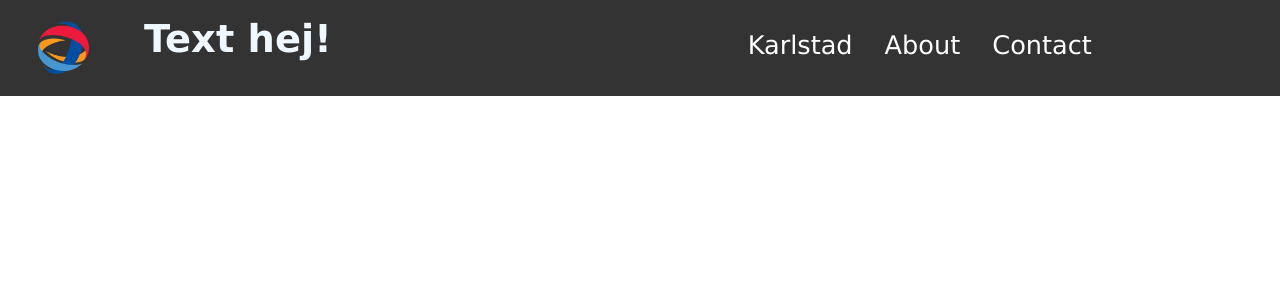
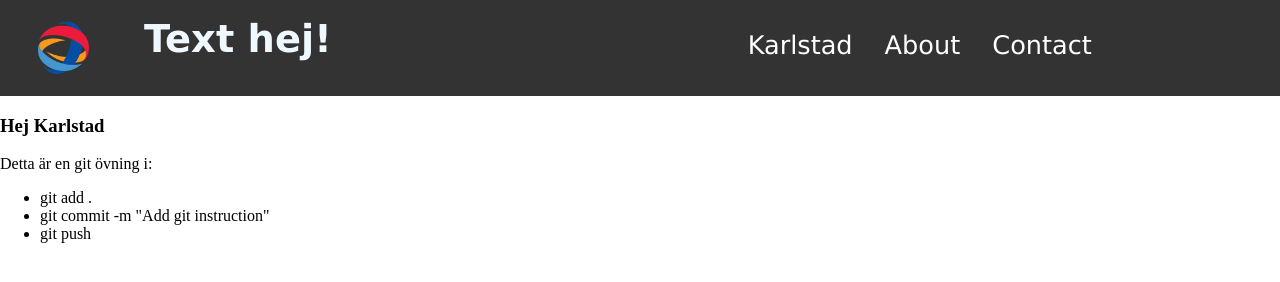
Before and after one commit to Timthom/Karlstad, a plain HTML site: page index.html in a window 1280 px wide. Drawn offline with Linux system fonts and the light colour scheme.

Commit message:
Add git instructions

```diff
--- a/index.html
+++ b/index.html
@@ -20,6 +20,19 @@
               </ul>
         </nav>
     </header>
+    <main>
+        <section>
+            <article>
+                <h1>Hej Karlstad</h1>
+                <p>Detta är en git övning i:</p>
+                <ul>
+                    <li>git add .</li>
+                    <li>git commit -m "Add git instruction"</li>
+                    <li>git push</li>
+                </ul>
+            </article>
+        </section>
+    </main>
 
 </body>
 </html>
```
